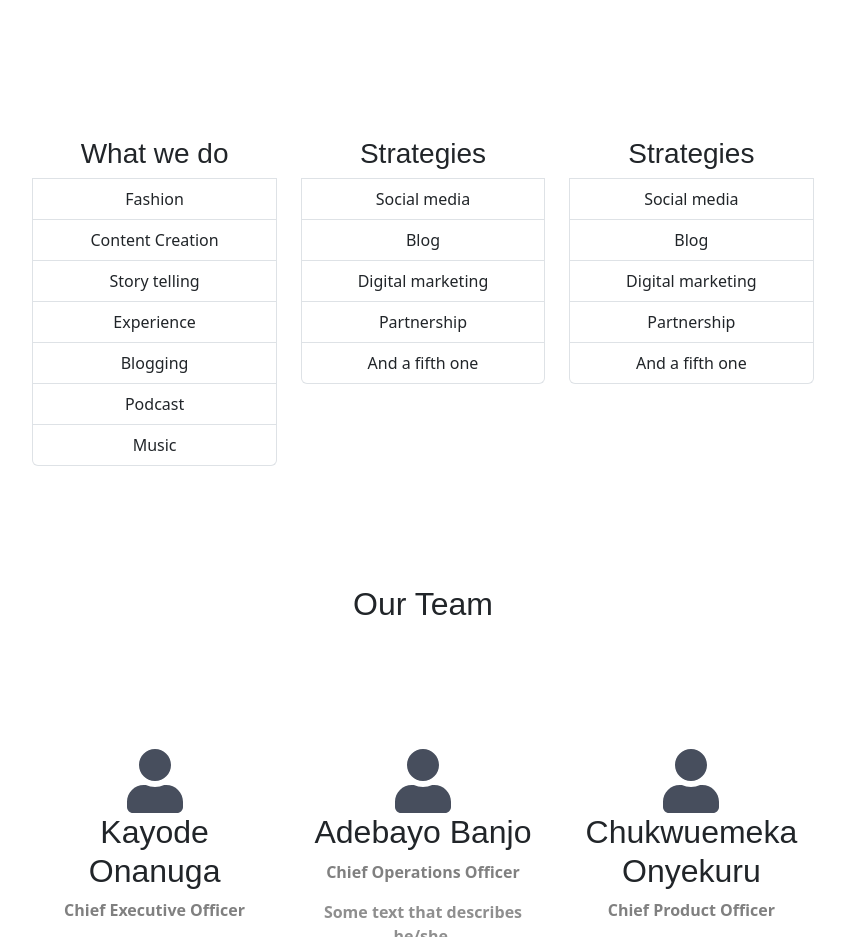
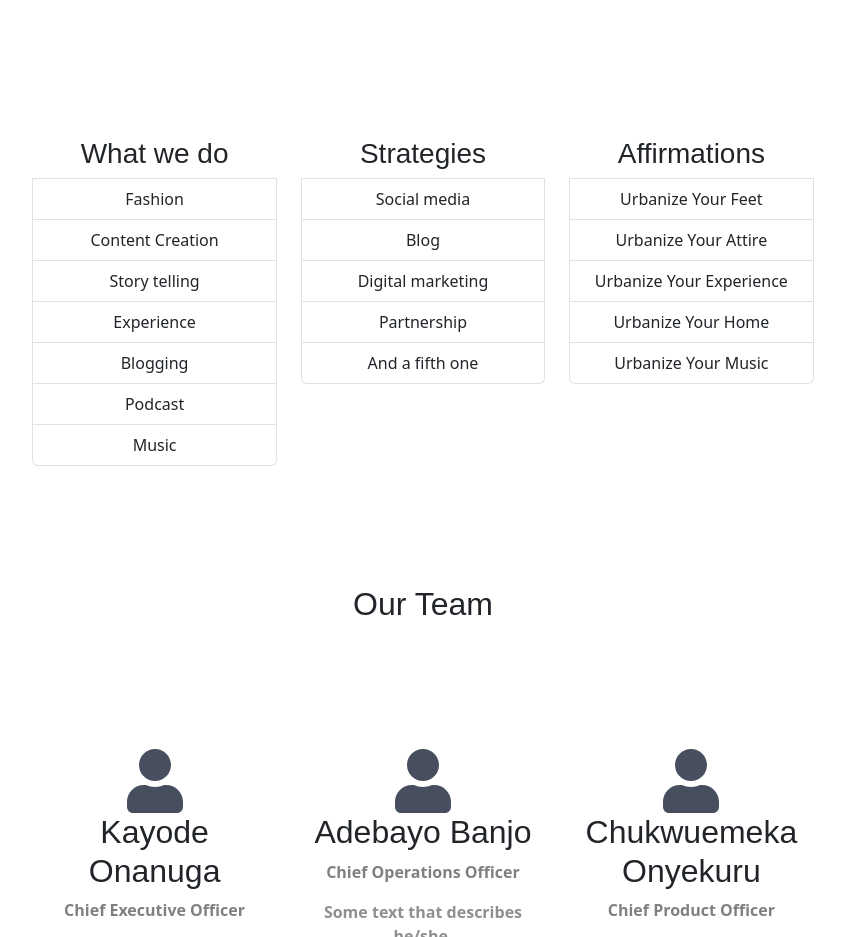
Before and after one commit to TEAQUAN/Urbanize-buisess-DOC-V1-SITE, a plain HTML site: page index.html in a window 1280 px wide. Shown: the part 1440-2377 px from the top of the page, without its empty margins (217-1062 px from the left). Drawn offline with nearby package versions, Linux system fonts and the light colour scheme.

Commit message:
Update index.html

```diff
--- a/index.html
+++ b/index.html
@@ -205,12 +205,12 @@
           </div>
           <div class="feature-box col-lg-4">
             <ul class="list-group">
-              <h3>Strategies</h3>
-              <li class="list-group-item">Social media</li>
-              <li class="list-group-item">Blog</li>
-              <li class="list-group-item">Digital marketing</li>
-              <li class="list-group-item">Partnership</li>
-              <li class="list-group-item">And a fifth one</li>
+              <h3>Affirmations</h3>
+       <li class="list-group-item">Urbanize Your Feet</li>
+            <li class="list-group-item">Urbanize Your Attire</li>
+            <li class="list-group-item">Urbanize Your Experience</li>
+            <li class="list-group-item">Urbanize Your Home</li>
+            <li class="list-group-item">Urbanize Your Music</li>
             </ul>
           </div>
         </div>
```
